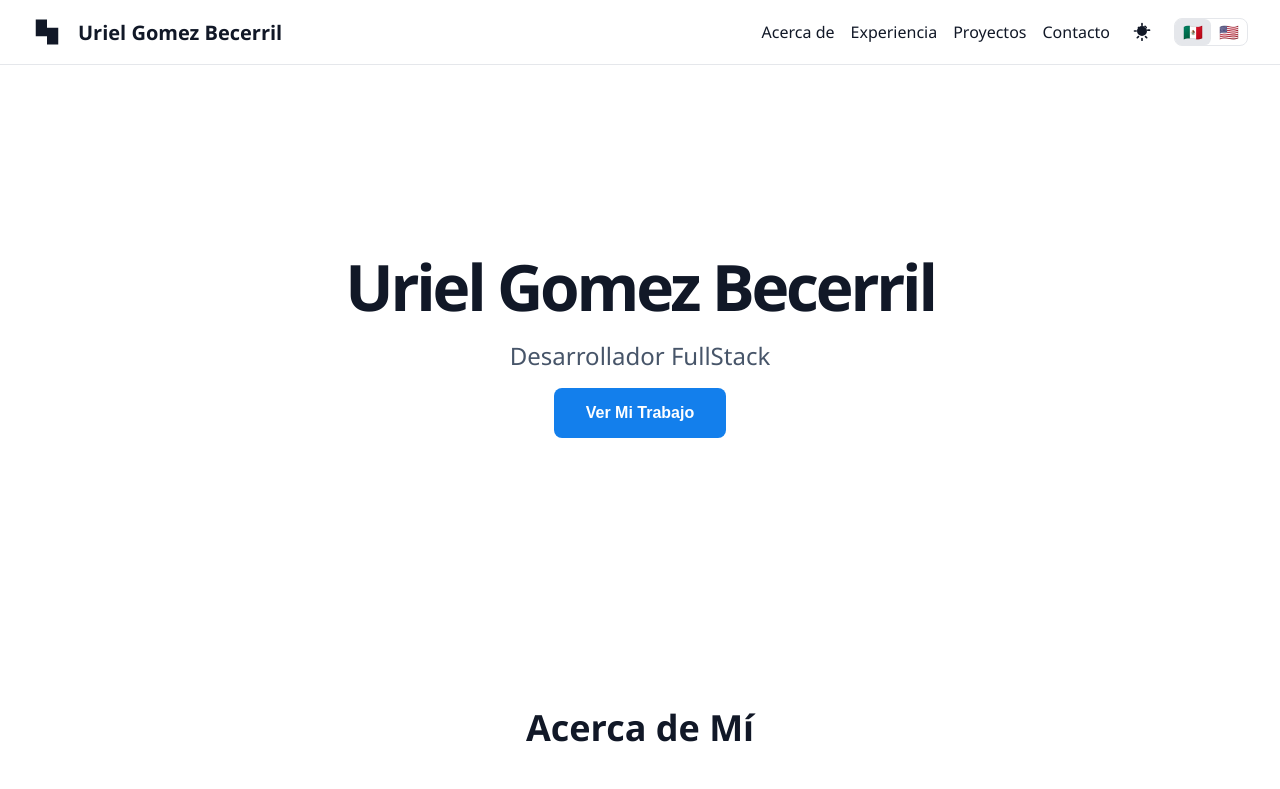
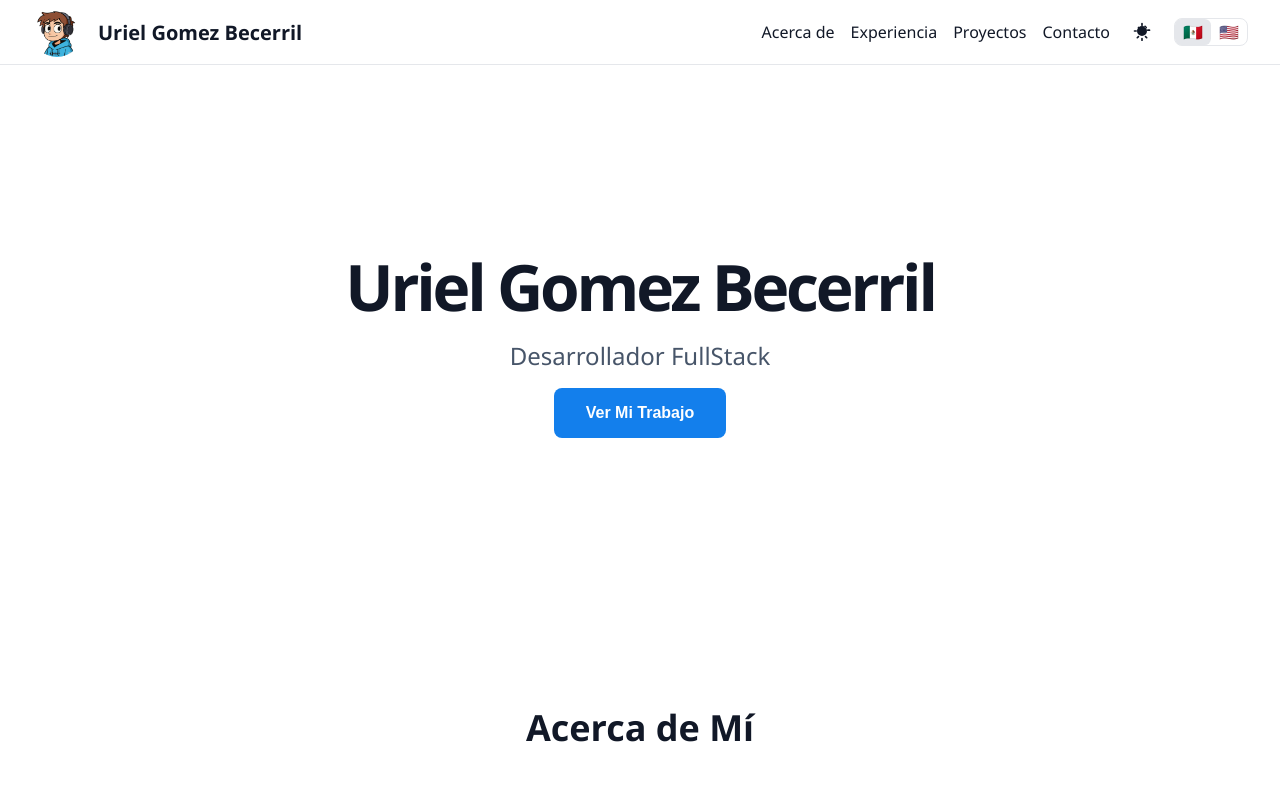
Before and after one commit to UreckChan/Portfolio, a React (Vite) app: page / in a window 1280 px wide. Shown: the top 789 px of the page. Built offline with nearby package versions, Linux system fonts and the light colour scheme.

Commit message:
Finished Page 2

```diff
--- a/src/components/Footer.jsx
+++ b/src/components/Footer.jsx
@@ -5,7 +5,7 @@ const Footer = () => {
 const year = new Date().getFullYear();
 const {lenguajeData,lenguaje} = useLenguaje();
   return (
-    <footer>
+    <footer id="contact" className="footer">
       <p>{lenguajeData["footer-title"][lenguaje]}</p>
       <a href={`mailto:${lenguajeData["mail"]}`}><strong>{lenguajeData["mail"]}</strong></a>
       <small> &copy; {year} {lenguajeData["footer-copyright"][lenguaje]}</small>
--- a/src/components/Header.jsx
+++ b/src/components/Header.jsx
@@ -14,14 +14,7 @@ const Header = () => {
   return (
     <header>
       <div className="logo">
-        <svg fill="none" viewBox="0 0 48 48" xmlns="http://www.w3.org/2000/svg">
-          <path
-            clipRule="evenodd"
-            d="M24 4H6V17.3333V30.6667H24V44H42V30.6667V17.3333H24V4Z"
-            fill="currentColor"
-            fillRule="evenodd"
-          />
-        </svg>
+        <img src="/assets/Logo.png" alt="Logo"/>
         <h2 className="header-name">{lenguajeData.name}</h2>
       </div>
 
--- a/src/styles/index.css
+++ b/src/styles/index.css
@@ -158,9 +158,11 @@ section {
 .logo h2{
   font-size: 1.25rem;
 }
-.logo svg{
-  width: 30px;
-  height: 30px;
+.logo img{
+  width: 50px;
+  height: 50px;
+  border-radius: 50%;
+  object-fit: cover;
 }
 .menu{
   display: flex;
```
Also changed, not shown: public/assets/Logo.png (added).
